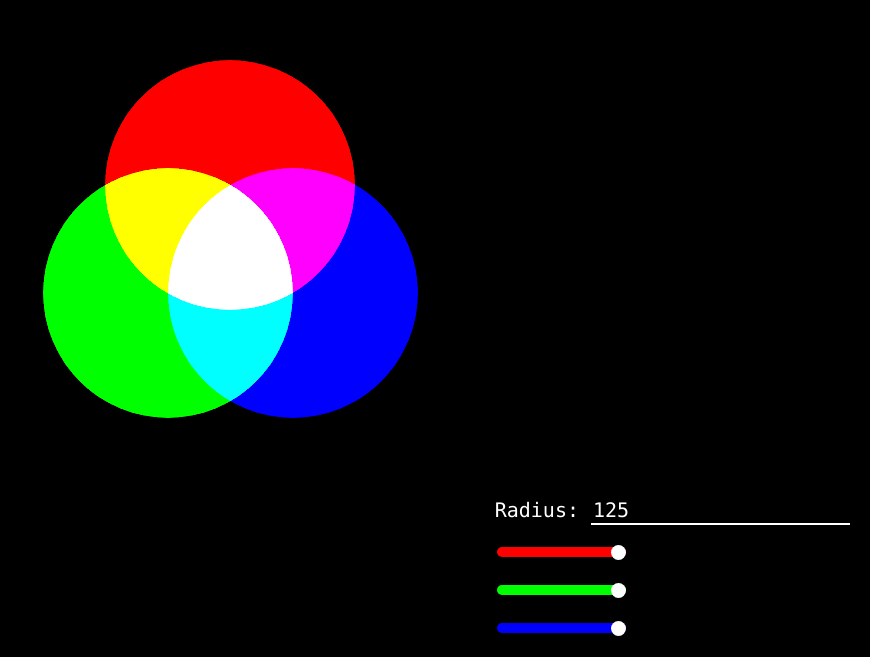
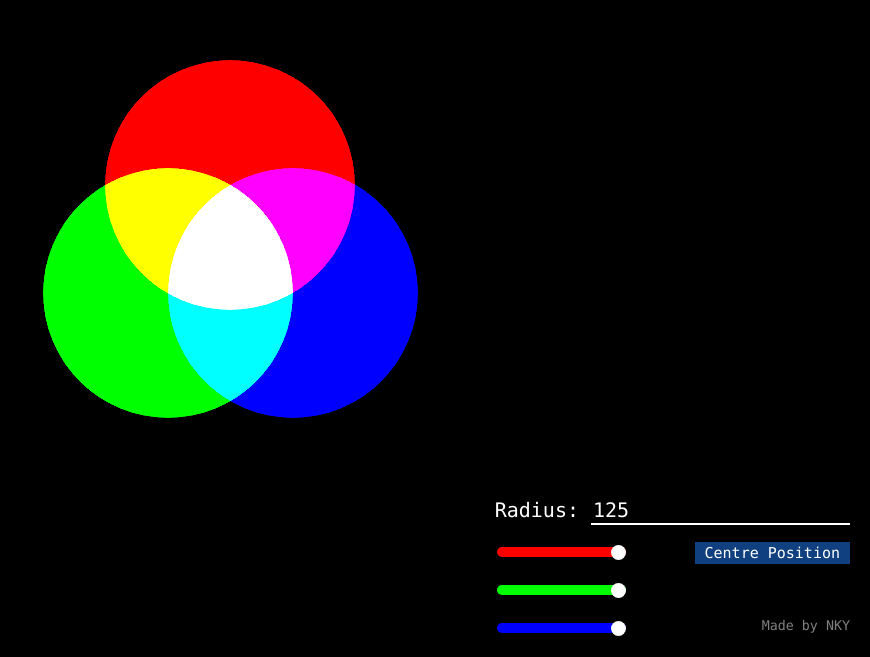
Before and after one commit to NKY5223/rgb-demo, a plain HTML site: page index.html in a window 1280 px wide. Shown: the part 143-800 px from the top of the page, without its empty margins (410-1280 px from the left). Drawn offline with Linux system fonts and the light colour scheme.

Commit message:
Added reset button

```diff
--- a/index.html
+++ b/index.html
@@ -13,10 +13,12 @@
             <input type="number" id="radius" value="125">
             <br><br>
             <input type="range" id="rBr" class="coloredRange" value="1" min="0" max="1" step="0.01">
+            <button id="reset">Centre Position</button>
             <br><br>
             <input type="range" id="gBr" class="coloredRange" value="1" min="0" max="1" step="0.01">
             <br><br>
             <input type="range" id="bBr" class="coloredRange" value="1" min="0" max="1" step="0.01">
+            <small style="color: #808080; float: right;">Made by NKY</small>
         </div>
         <script src="script.js"></script>
     </body>
--- a/script.js
+++ b/script.js
@@ -22,7 +22,7 @@ document.addEventListener("mousemove", e => {
     }
 });
 
-{
+function resetPos() {
     let w = document.documentElement.clientWidth / 2;
     let h = document.documentElement.clientHeight / 2;
     let x = RADIUS / 2;
@@ -38,6 +38,7 @@ document.addEventListener("mousemove", e => {
     b.style.left = w + x + "px";
     b.style.top = h + y2 + "px";
 }
+resetPos();
 
 
 /** @type {HTMLInputElement} */
@@ -69,3 +70,6 @@ const bBrInput = document.getElementById("bBr");
 bBrInput.addEventListener("input", e => {
     document.documentElement.style.setProperty("--bBr", bBrInput.value);
 });
+
+const resetBtn = document.getElementById("reset");
+resetBtn.addEventListener("click", resetPos);
--- a/style.css
+++ b/style.css
@@ -106,3 +106,19 @@ label {
 #rBr { --color: #ff0000; }
 #gBr { --color: #00ff00; }
 #bBr { --color: #0000ff; }
+
+
+button {
+    background: #2080ff80;
+    font: 15px Consolas, monospace;
+    color: #ffffff;
+    border: none;
+    padding: 2px 10px;
+    cursor: pointer;
+}
+button:focus {
+    outline: none;
+}
+#reset {
+    float: right;
+}
```
